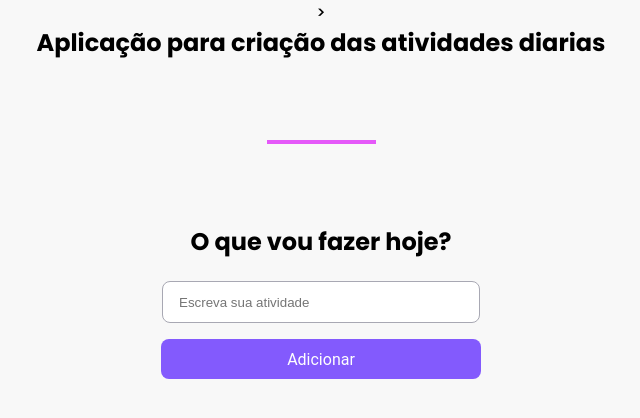
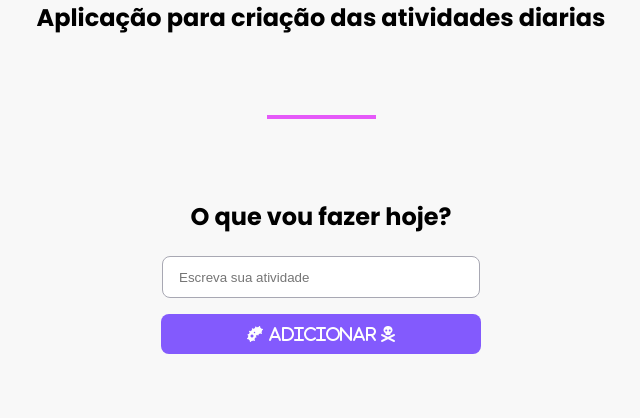
Before and after one commit to Richardhmcosta/todoist-electronjs, an Electron app: page index.html in a window 800 px wide. Shown: the whole page, without its empty margins (79-719 px from the left). Drawn offline with Linux system fonts and the light colour scheme.

Commit message:
Adicionando icones no botão

```diff
--- a/index.html
+++ b/index.html
@@ -1,14 +1,14 @@
 <!DOCTYPE html>
 <head>
-<link href="https://fonts.googleapis.com/css2?family=Poppins:wght@500;700&family=Roboto+Serif:wght@700&display=swap" rel="stylesheet">>
-
-
+<link href="https://fonts.googleapis.com/css2?family=Poppins:wght@500;700&family=Roboto+Serif:wght@700&display=swap" rel="stylesheet">
+<link rel="stylesheet" href="https://cdnjs.cloudflare.com/ajax/libs/font-awesome/6.1.1/css/all.min.css" integrity="sha512-KfkfwYDsLkIlwQp6LFnl8zNdLGxu9YAA1QvwINks4PhcElQSvqcyVLLD9aMhXd13uQjoXtEKNosOWaZqXgel0g==" crossorigin="anonymous" referrerpolicy="no-referrer" />
 <meta charset="UTF-8">
   <title>Todo ist</title>
   <link rel="stylesheet" href="style.css">
 
 </head>
 <body>
+
 
   <!--Titulo da aplicação-->
   <h1>Aplicação para criação das atividades diarias</h1>
@@ -21,7 +21,7 @@
 
     <h2>O que vou fazer hoje?</h2>
     <input type="text" placeholder="Escreva sua atividade">
-    <button>Adicionar</button>
+    <button i class="fa-solid fa-bacterium" i> Adicionar <i class="fa-solid fa-skull-crossbones"></i></button>
 
 
   </div>
```
